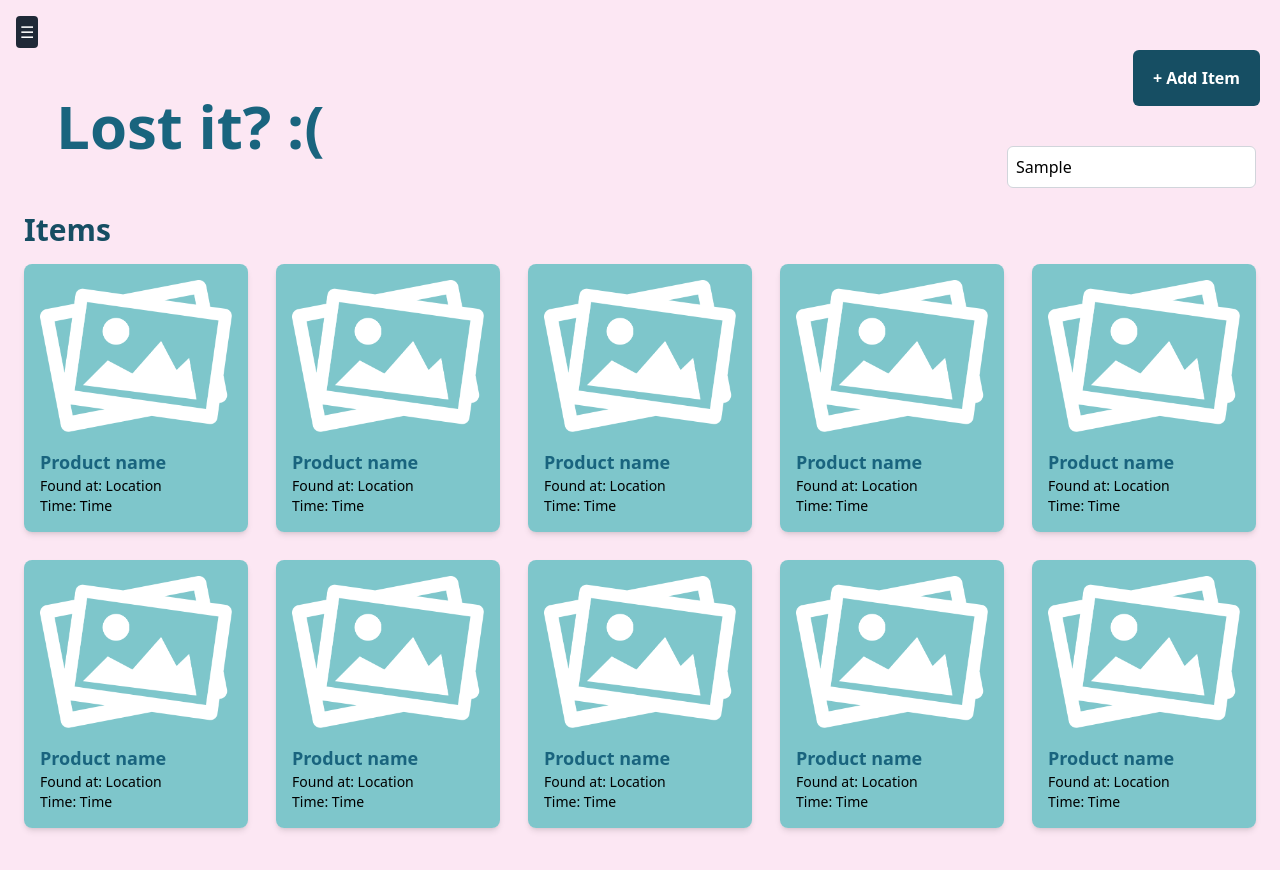
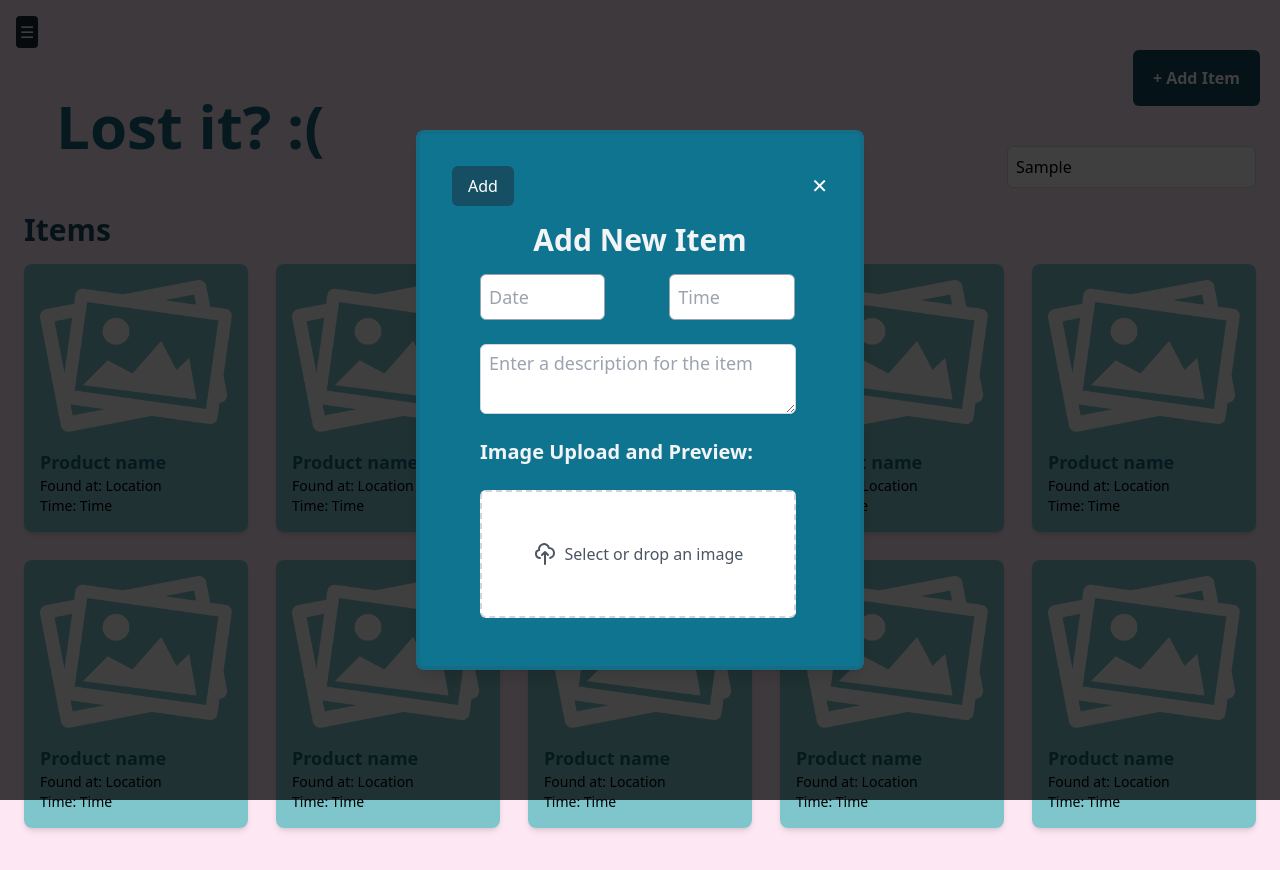
Before and after one commit to Avadhoot1905/Found-It, a Next.js app: page / in a window 1280 px wide. Both pictures are taken after typing "Sample" into the empty fields and a click on the button "+ Add Item". Shown: the top 870 px of the page. Built offline with nearby package versions, Linux system fonts and the light colour scheme.

Commit message:
feat : incorporated addItemForm component

```diff
--- a/src/components/found.tsx
+++ b/src/components/found.tsx
@@ -1,27 +1,30 @@
 'use client';
 
-import React from 'react';
+import React, { useState } from 'react';
 import Sidebar from './Sidebar';
 import Card from './Card';
+import AddItemButton from './Addbutton';
+import AddItemForm from './AddItemForm'; // Ensure this is imported
 
 const Found: React.FC = () => {
-  // Scroll handler function to scroll vertically with mouse wheel
+  const [isModalOpen, setIsModalOpen] = useState(false); // Initialize the modal state
+
+  // Scroll handler function to scroll horizontally with mouse wheel
   const handleScroll = (event: React.WheelEvent<HTMLDivElement>) => {
     const container = event.currentTarget;
     const scrollAmount = event.deltaY;
     container.scrollTo({
-      top: container.scrollTop + scrollAmount,
-      left: 0,
+      top: 0,
+      left: container.scrollLeft + scrollAmount,
       behavior: 'smooth'
     });
   };
 
   return (
     <div className="min-h-screen bg-pink-100 flex">
-      {/* Sidebar */}
       <Sidebar />
 
-      <div className="flex-grow p-6 overflow-y-auto" onWheel={handleScroll}> {/* Change overflow to vertical */}
+      <div className="flex-grow p-6 overflow-y-auto" onWheel={handleScroll}>
         <header className="flex justify-between items-end mb-6 mt-10">
           <h1 className="text-6xl p-8 font-bold text-cyan-900">
             <span className="text-[#19647E]">Found it!</span>
@@ -35,16 +38,15 @@ const Found: React.FC = () => {
           <button
             className="bg-cyan-900 font-bold text-white rounded-md px-5 py-4 hover:bg-cyan-700 absolute"
             style={{ top: '50px', right: '20px' }} // Adjusted top value
-            onClick={() => alert("Add Item clicked!")}
+            onClick={() => setIsModalOpen(true)}
           >
             + Add Item
           </button>
         </header>
 
-        {/* Recently Found Section */}
         <section className="mb-10">
           <h2 className="text-3xl text-cyan-900 font-bold mb-4">Items</h2>
-          <div className="grid grid-cols-5 gap-7"> {/* Use grid to layout cards */}
+          <div className="grid grid-cols-5 gap-7">
             {[...Array(10)].map((_, index) => (
               <div key={index} className="flex-shrink-0">
                 <Card
@@ -56,6 +58,20 @@ const Found: React.FC = () => {
             ))}
           </div>
         </section>
+
+        {isModalOpen && (
+          <div className="fixed inset-0 bg-black bg-opacity-50 flex items-center justify-center z-50">
+            <div className="relative">
+              <button
+                onClick={() => setIsModalOpen(false)}
+                className="absolute -top-10 right-0 text-white text-xl font-bold hover:text-gray-300"
+              >
+                ✕
+              </button>
+              <AddItemForm onClose={() => setIsModalOpen(false)} />
+            </div>
+          </div>
+        )}
       </div>
     </div>
   );
--- a/src/components/lost.tsx
+++ b/src/components/lost.tsx
@@ -1,27 +1,30 @@
 'use client';
 
-import React from 'react';
+import React, { useState } from 'react';
 import Sidebar from './Sidebar';
 import Card from './Card';
+import AddItemButton from './Addbutton';
+import AddItemForm from './AddItemForm'; // Ensure this is imported
 
 const Lost: React.FC = () => {
-  // Scroll handler function to scroll vertically with mouse wheel
+  const [isModalOpen, setIsModalOpen] = useState(false); // Initialize the modal state
+
+  // Scroll handler function to scroll horizontally with mouse wheel
   const handleScroll = (event: React.WheelEvent<HTMLDivElement>) => {
     const container = event.currentTarget;
     const scrollAmount = event.deltaY;
     container.scrollTo({
-      top: container.scrollTop + scrollAmount,
-      left: 0,
+      top: 0,
+      left: container.scrollLeft + scrollAmount,
       behavior: 'smooth'
     });
   };
 
   return (
     <div className="min-h-screen bg-pink-100 flex">
-      {/* Sidebar */}
       <Sidebar />
 
-      <div className="flex-grow p-6 overflow-y-auto" onWheel={handleScroll}> {/* Change overflow to vertical */}
+      <div className="flex-grow p-6 overflow-y-auto" onWheel={handleScroll}>
         <header className="flex justify-between items-end mb-6 mt-10">
           <h1 className="text-6xl p-8 font-bold text-cyan-900">
             <span className="text-[#19647E]">Lost it? :(</span>
@@ -35,16 +38,15 @@ const Lost: React.FC = () => {
           <button
             className="bg-cyan-900 font-bold text-white rounded-md px-5 py-4 hover:bg-cyan-700 absolute"
             style={{ top: '50px', right: '20px' }} // Adjusted top value
-            onClick={() => alert("Add Item clicked!")}
+            onClick={() => setIsModalOpen(true)}
           >
             + Add Item
           </button>
         </header>
 
-        {/* Recently Found Section */}
         <section className="mb-10">
           <h2 className="text-3xl text-cyan-900 font-bold mb-4">Items</h2>
-          <div className="grid grid-cols-5 gap-7"> {/* Use grid to layout cards */}
+          <div className="grid grid-cols-5 gap-7">
             {[...Array(10)].map((_, index) => (
               <div key={index} className="flex-shrink-0">
                 <Card
@@ -56,6 +58,20 @@ const Lost: React.FC = () => {
             ))}
           </div>
         </section>
+
+        {isModalOpen && (
+          <div className="fixed inset-0 bg-black bg-opacity-50 flex items-center justify-center z-50">
+            <div className="relative">
+              <button
+                onClick={() => setIsModalOpen(false)}
+                className="absolute -top-10 right-0 text-white text-xl font-bold hover:text-gray-300"
+              >
+                ✕
+              </button>
+              <AddItemForm onClose={() => setIsModalOpen(false)} />
+            </div>
+          </div>
+        )}
       </div>
     </div>
   );
```
